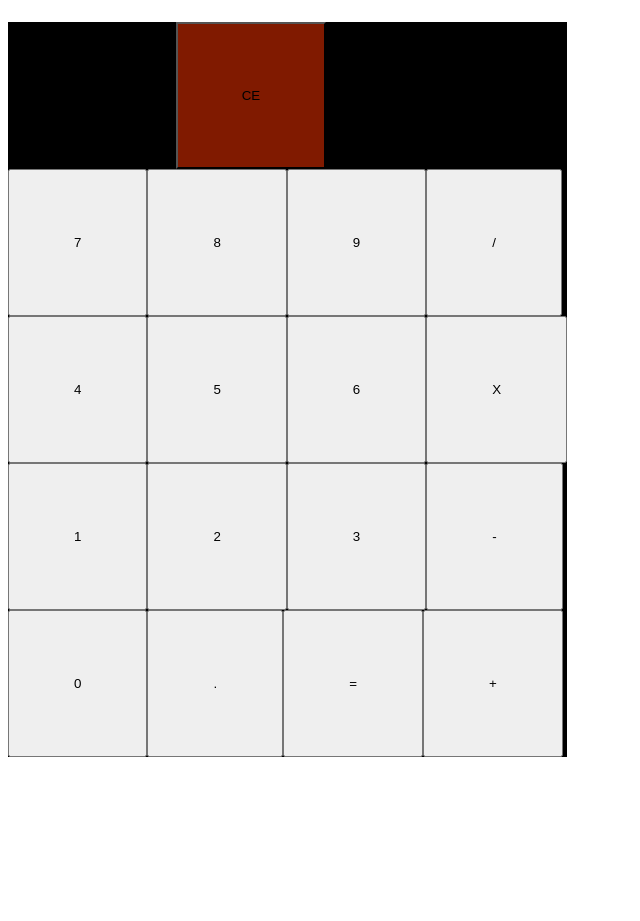
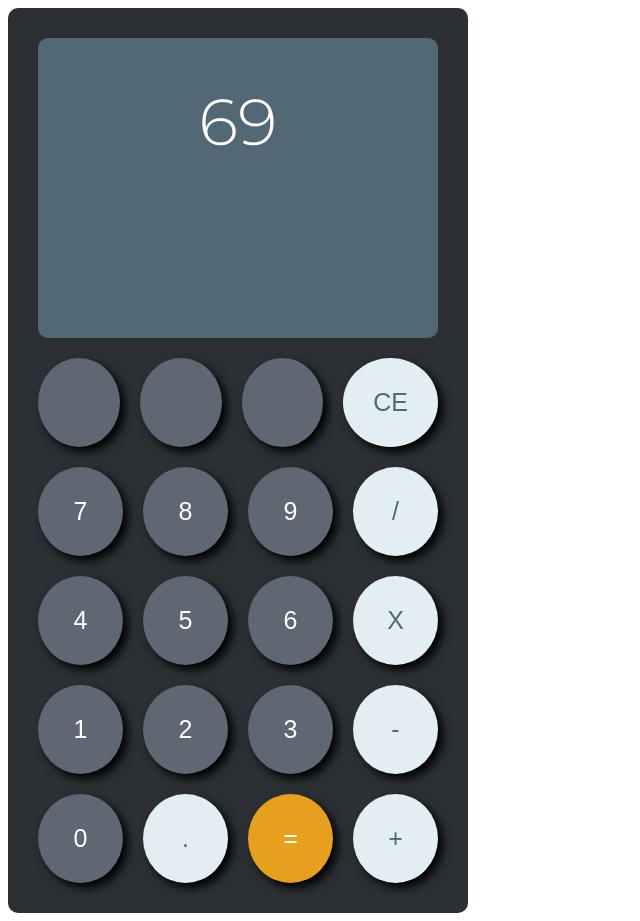
Before and after one commit to alyssa-yee/JS-Calculator, a plain HTML site: page index.html in a window 1280 px wide. Shown: the whole page, without its empty margins (0-640 px from the left). Before the commit the page ends 800 px from the top, so only its background shows below. Drawn offline with Linux system fonts and the light colour scheme.

Commit message:
updated css

```diff
--- a/index.css
+++ b/index.css
@@ -1,24 +1,46 @@
 body{
-    justify-content: center;
+    font-family: 'Montserrat', sans-serif;
 }
 
 .calculator-div{
-    background-color: black;
+    background-color: rgb(44, 48, 52);
     display: inline-flex;
     flex-direction: column;
+    border-radius: 10px;
+    justify-content: center;
+    padding: 20px;
 }
 
 .arithmetic-btn{
-    /* border: none; */
+    border: none;
     color: black;
-    padding:5vw;
+    padding: 30px;
     cursor: pointer;
+    margin: 10px;
+    width: 100%;
+    height: 100%;
+    border-radius: 50%;
+    font-size: 25px;
+    text-align: center;
+    box-shadow: 5px 5px 10px 0px black;
+    background-color: rgb(226, 238, 241);
+    color:rgb(82, 104, 116);
 }
-
 .number-btn{
+    border: none;
     color: black;
-    padding:5vw;
+    padding: 30px;
     cursor: pointer;
+    margin: 10px;
+    width: 100%;
+    height: 100%;
+    border-radius: 50%;
+    font-size: 25px;
+    text-align: center;
+    box-shadow: 5px 5px 10px 0px black;
+    background-color: rgb(94, 103, 114);
+    color: white;
+    /* rgba(0, 0, 0, 0.5) */
 }
 
 .row-div{
@@ -26,13 +48,33 @@ body{
     flex-direction: row;
 }
 
+.row-div-top{
+    display: flex;
+    flex-direction: row;
+}
+
 #clear-btn{
-    background-color: rgb(128, 26, 0);
+    border-radius: 50%;
+}
+
+#equals-btn{
+    background-color: rgb(230, 160, 29);
+    color: white;
 }
 
 .output-background{
-    background-color: beige;
+    background-color: rgb(82, 104, 116);
     display: inline-flex;
-    width: 30%;
-    height: 30%;
+    border-radius: 10px;
+    margin: 10px;
+    margin: 10px;
+    width: 400px;
+    height: 300px;
+    justify-content: center;
 }
+
+.result{
+    color: white;
+    font-size: 65px;
+    font-weight: lighter;
+}
--- a/index.html
+++ b/index.html
@@ -3,12 +3,19 @@
         <link rel="stylesheet" href="index.css">
         <link rel="preconnect" href="https://fonts.googleapis.com">
         <link rel="preconnect" href="https://fonts.gstatic.com" crossorigin>
-        <link href="https://fonts.googleapis.com/css2?family=Roboto&display=swap" rel="stylesheet">
+        <link href="https://fonts.googleapis.com/css2?family=Montserrat:wght@300;900&display=swap" rel="stylesheet">
     </head>
     <body>
         <div class = "calculator-div">
-            <div id = "row-1" class = "row-div">
-                <div class = "output-background"></div>
+            <div id = "row-1" class = "row-div-top">
+                <div class = "output-background">
+                    <h1 class = "result">69</h1>
+                </div>
+            </div>
+            <div id = "clear-row" class = "row-div">
+                <button id = "empty" class = "number-btn">&nbsp</button>
+                <button id = "empty" class = "number-btn">&nbsp</button>
+                <button id = "empty" class = "number-btn">&nbsp</button>
                 <button id = "clear-btn" class = "arithmetic-btn">CE</button>
             </div>
             <div id = "row-2" class = "row-div">
@@ -38,11 +45,3 @@
         </div>
     </body>
 </html>
-
-<!--
-<button id = "clear-btn" class = "arithmetic-btn"></button>
-<button id = "divide-btn" class = "arithmetic-btn"></button>
-<button id = "multiply-btn" class = "arithmetic-btn"></button>
-<button id = "subtract-btn" class = "arithmetic-btn"></button>
-<button id = "add-btn" class = "arithmetic-btn"></button>
-<button id = "equals-btn" class = "arithmetic-btn"></button> -->
```
Also changed, not shown: 1 other file.
